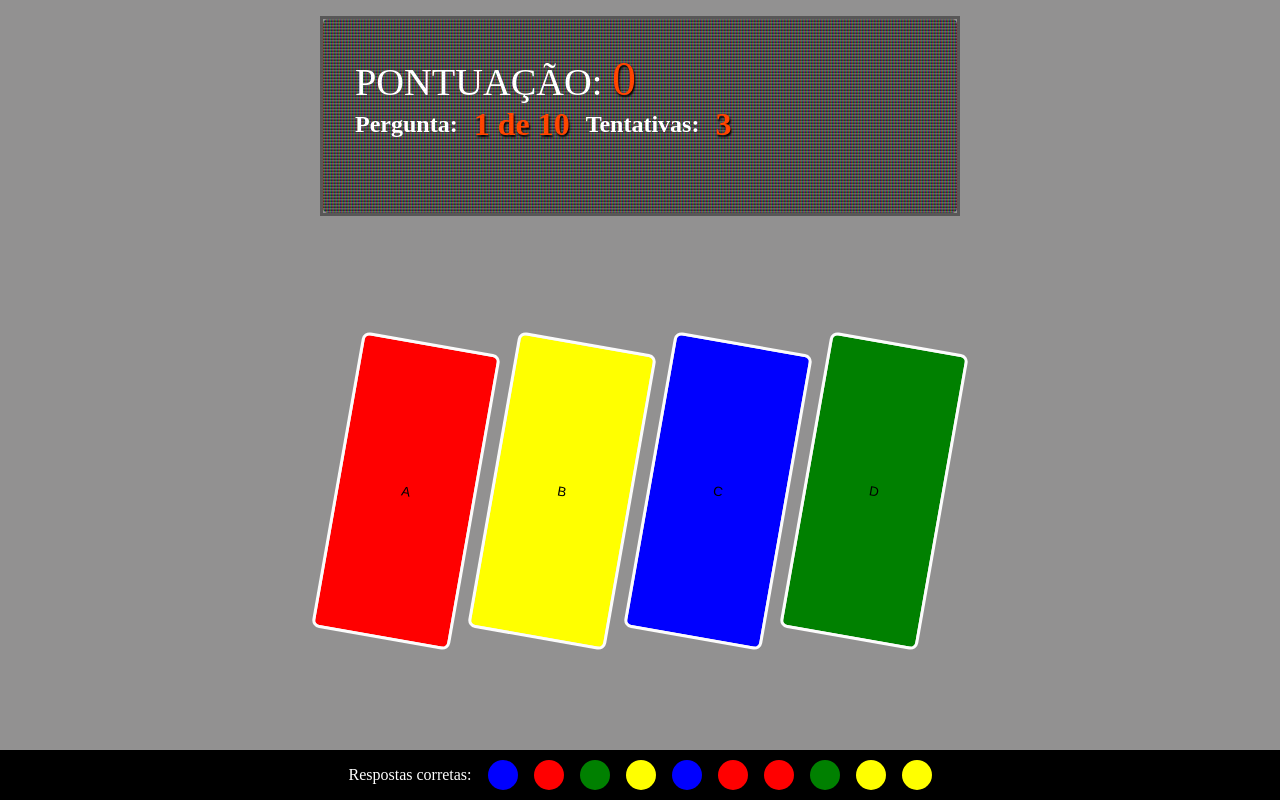
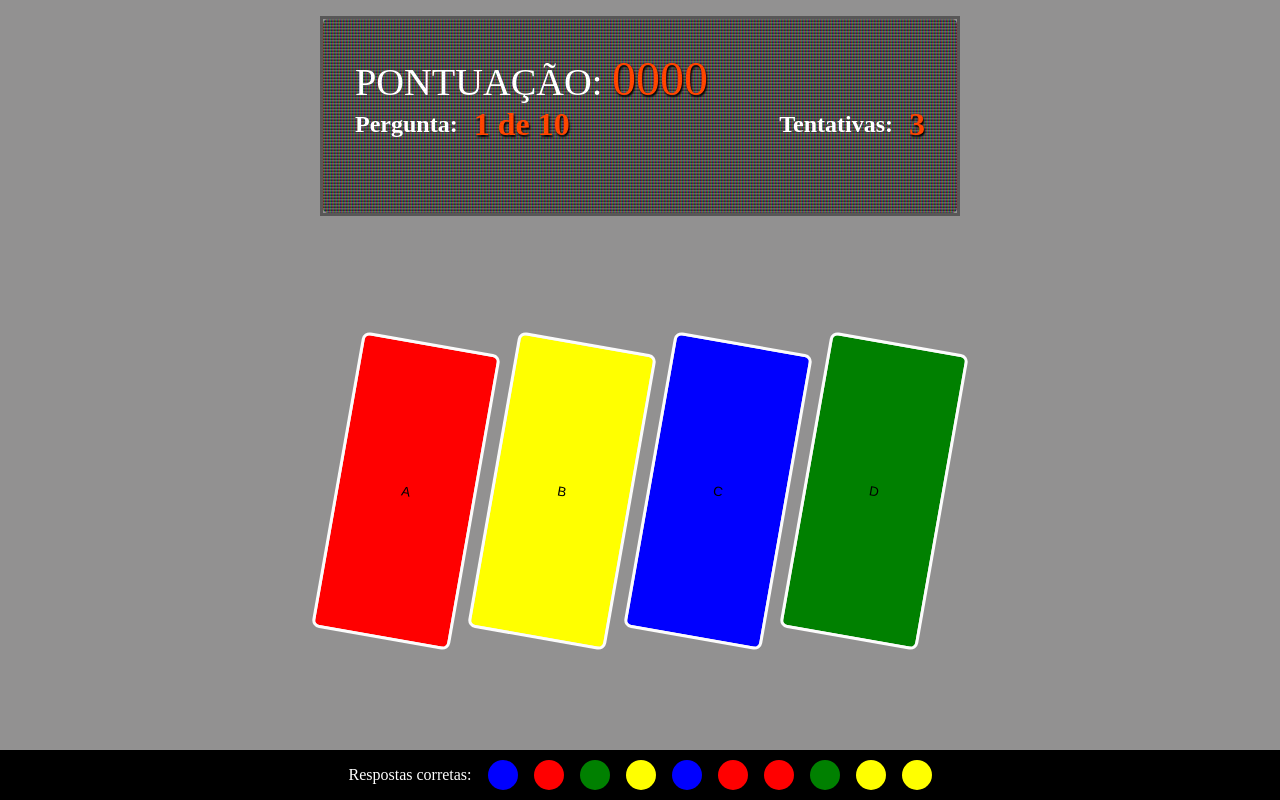
Before and after one commit to Yoostah/pense_bem, a plain HTML site: page index.html in a window 1280 px wide. Drawn offline with Linux system fonts and the light colour scheme.

Commit message:
visual adjustments

```diff
--- a/scripts.js
+++ b/scripts.js
@@ -33,7 +33,7 @@ class Game {
   }
 
   startGame() {
-    this.scoreDisplay.innerHTML = this.score;
+    this.scoreDisplay.innerHTML = this.score.toString().padStart(4, "0");
     this.gameProgress.innerHTML = `${this.currentQuestion + 1} de ${
       this.questions.length
     }`;
@@ -53,7 +53,7 @@ class Game {
     if (this.gameOver) return;
     if (answer === this.questions[this.currentQuestion]) {
       this.score += this.points;
-      this.scoreDisplay.innerHTML = this.score;
+      this.scoreDisplay.innerHTML = this.score.toString().padStart(4, "0");
       this.nextQuestion();
     } else {
       this.tentatives--;
--- a/style.css
+++ b/style.css
@@ -43,6 +43,7 @@ body {
     position: absolute;
     z-index: 2;
     color: white;
+    width: calc(100% - 4rem);
 }
 
 .led-content strong {
```
